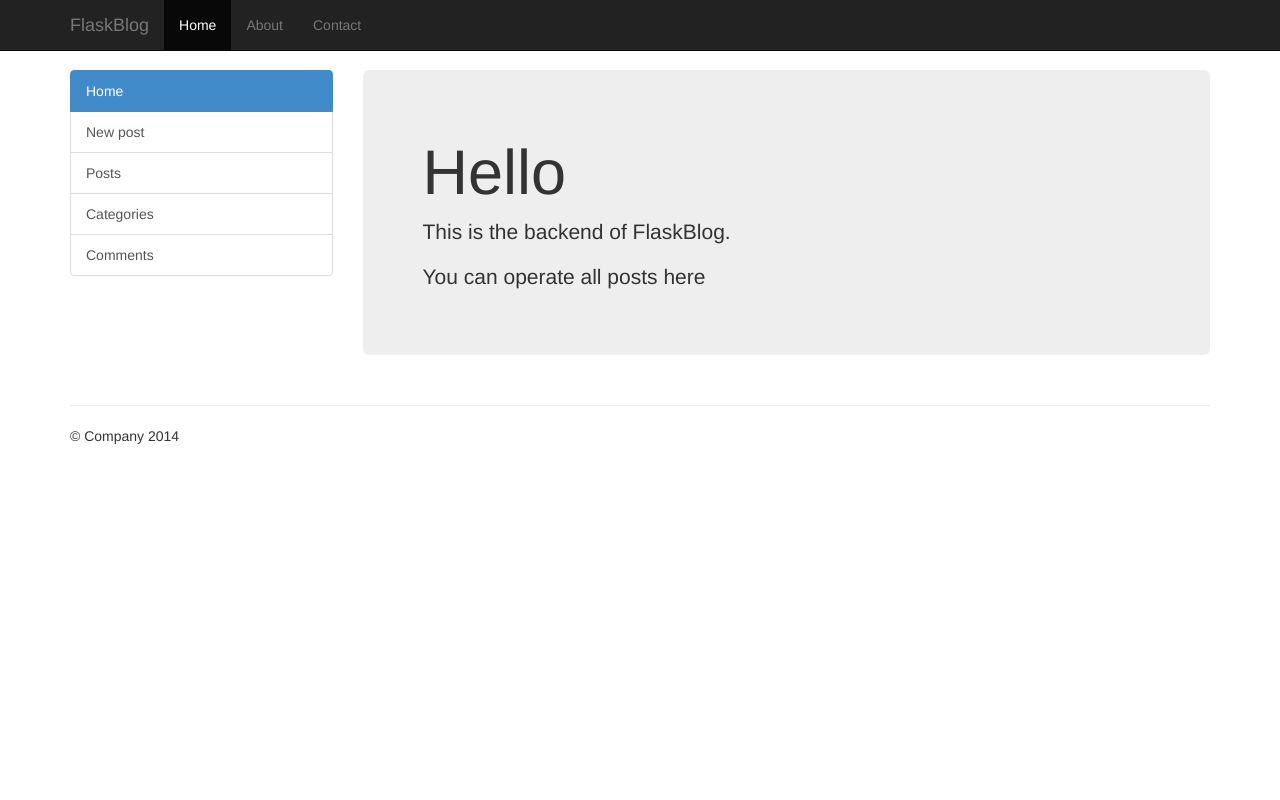
After one commit to defshine/flaskblog, a Flask app: template app/templates/admin-home.html in a window 1280 px wide. The commit adds this page. Run offline with Flask 2, Linux system fonts and the light colour scheme; the template is opened without the code that fills it, so the values that code supplies are empty; some libraries are stand-ins or nearby versions.

Commit message:
add admin web

```diff
--- /dev/null
+++ b/app/static/css/admin.css
@@ -0,0 +1,8 @@
+
+body {
+  padding-top: 50px;
+}
+
+.admin-container{
+    padding-top: 20px;
+}
--- /dev/null
+++ b/app/templates/admin-home.html
@@ -0,0 +1,20 @@
+{% extends 'admin.html' %}
+{% block admin_content_left %}
+    <div class="list-group">
+        <a href="/admin" class="list-group-item active">Home</a>
+        <a href="/admin/new_post" class="list-group-item">New post</a>
+        <a href="#" class="list-group-item">Posts</a>
+        <a href="#" class="list-group-item">Categories</a>
+        <a href="#" class="list-group-item">Comments</a>
+    </div>
+{% endblock %}
+
+{% block admin_content_right %}
+    <div class="jumbotron">
+        <h1>Hello</h1>
+
+        <p>This is the backend of FlaskBlog.</p>
+
+        <p>You can operate all posts here</p>
+    </div>
+{% endblock %}
--- a/app/templates/admin.html
+++ b/app/templates/admin.html
@@ -1,8 +1,35 @@
 {% extends 'base.html' %}
 {% block content %}
-{%  if user %}
-    <h1>Hello {{user.user_name}}</h1>
-    <a href="/logout">Logout</a>
-{% endif %}
-<div>This admin view</div>
+
+    <div class="container admin-container">
+
+        <div class="row row-offcanvas row-offcanvas-right">
+
+            <div class="col-xs-6 col-sm-3 sidebar-offcanvas" id="sidebar" role="navigation">
+
+                {% block admin_content_left %}
+
+                {% endblock %}
+
+            </div>
+
+
+            <div class="col-xs-12 col-sm-9">
+                {% block admin_content_right %}
+
+                {% endblock %}
+
+            </div>
+
+        </div>
+        <!--/row-->
+
+        <hr>
+
+        <footer>
+            <p>&copy; Company 2014</p>
+        </footer>
+
+    </div><!--/.container-->
+
 {% endblock %}
--- a/app/templates/base.html
+++ b/app/templates/base.html
@@ -1,14 +1,17 @@
 <html>
 <head>
     <title>{{ title }}-flaskblog</title>
-    <link href="/static/css/lib/bootstrap.min.css" rel="stylesheet">
+    <link href="/static/css/lib/bootstrap.css" rel="stylesheet">
     <link href="/static/css/login.css" rel="stylesheet">
+    <link href="/static/css/admin.css" rel="stylesheet">
     <script type="text/javascript" src="{{ url_for('static', filename='js/lib/jquery-1.11.1.js') }}"></script>
     <script type="text/javascript" src="{{ url_for('static', filename='js/lib/bootstrap.js') }}"></script>
 </head>
 <body>
+
 <div class="navbar navbar-inverse navbar-fixed-top" role="navigation">
-    <div class="container-fluid">
+
+    <div class="container">
         <div class="navbar-header">
             <button type="button" class="navbar-toggle" data-toggle="collapse" data-target=".navbar-collapse">
                 <span class="sr-only">Toggle navigation</span>
@@ -18,21 +21,26 @@
             </button>
             <a class="navbar-brand" href="#">FlaskBlog</a>
         </div>
+
         <div class="navbar-collapse collapse">
-            <ul class="nav navbar-nav navbar-right">
+            <ul class="nav navbar-nav">
+                <li class="active"><a href="#">Home</a></li>
+                <li><a href="#about">About</a></li>
+                <li><a href="#contact">Contact</a></li>
 
-                <li><a href="#">About me</a></li>
-                <li><a href="#">Profile</a></li>
-                <li><a href="#">Help</a></li>
-                {%  if user %}
-                <li><a href="#">Dashboard</a></li>
-                <li><a href="/logout">Logout</a></li>
+
+            </ul>
+             <ul class="nav navbar-nav navbar-right ">
+                {% if user %}
+                    <li><a href="#">Dashboard</a></li>
+                    <li><a href="/logout">Logout</a></li>
                 {% endif %}
             </ul>
-            <form class="navbar-form navbar-right">
-                <input type="text" class="form-control" placeholder="Search...">
-            </form>
         </div>
+        <!--/.nav-collapse -->
+
+
+        <!--/.navbar-collapse -->
     </div>
 </div>
 {% block content %}
--- a/app/views.py
+++ b/app/views.py
@@ -62,7 +62,12 @@ def login():
 @app.route('/admin')
 @login_required
 def admin():
-    return render_template('admin.html', title='Admin', user=current_user)
+    return render_template('admin-home.html', title='Admin', user=current_user)
+
+@app.route('/admin/new_post')
+@login_required
+def admin_new_post():
+    return render_template('admin-newpost.html', title='Admin', user=current_user)
 
 
 @app.route('/logout')
```
Also changed, not shown: app/templates/admin-newpost.html (added, +15 -0 lines).
